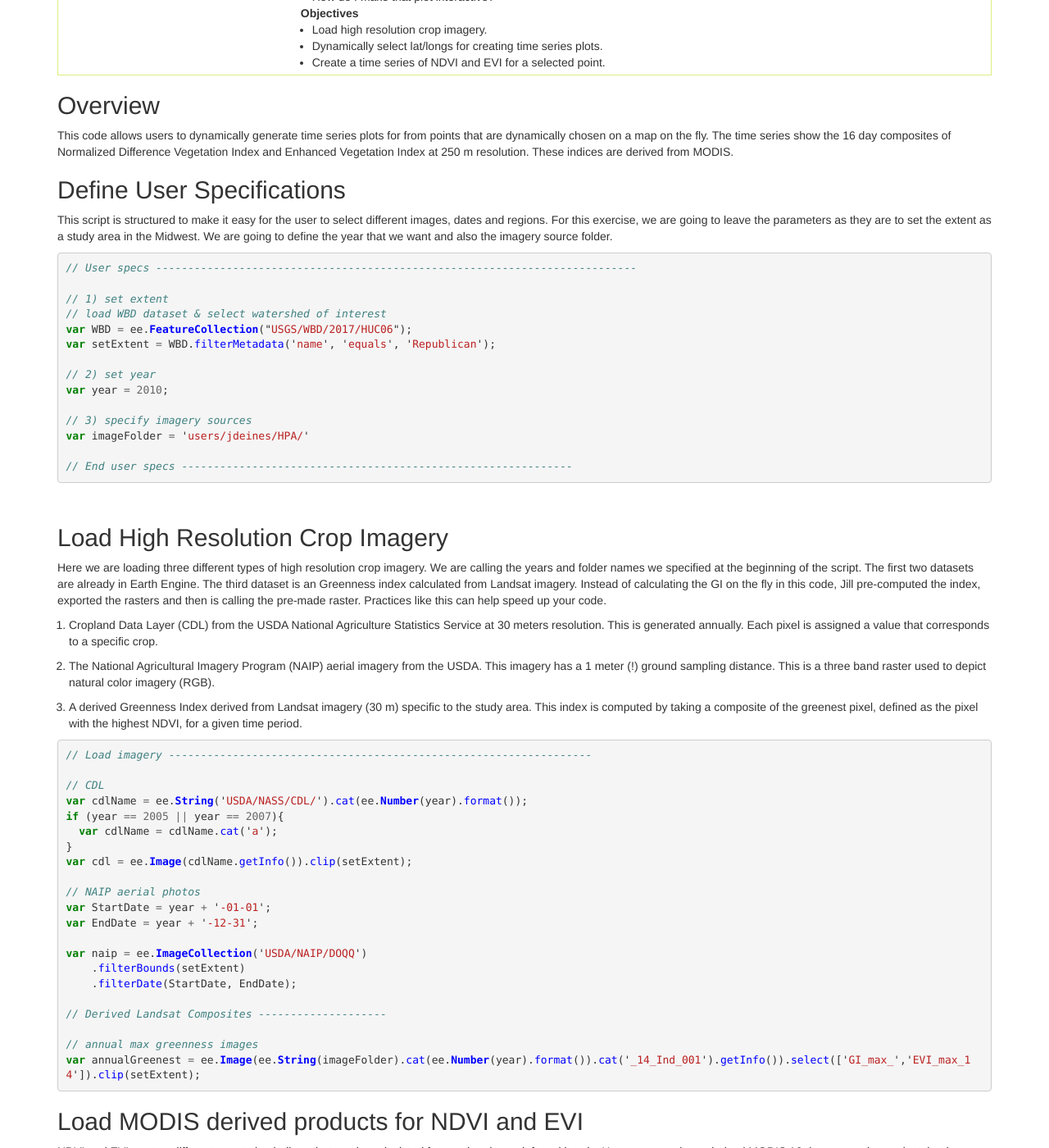
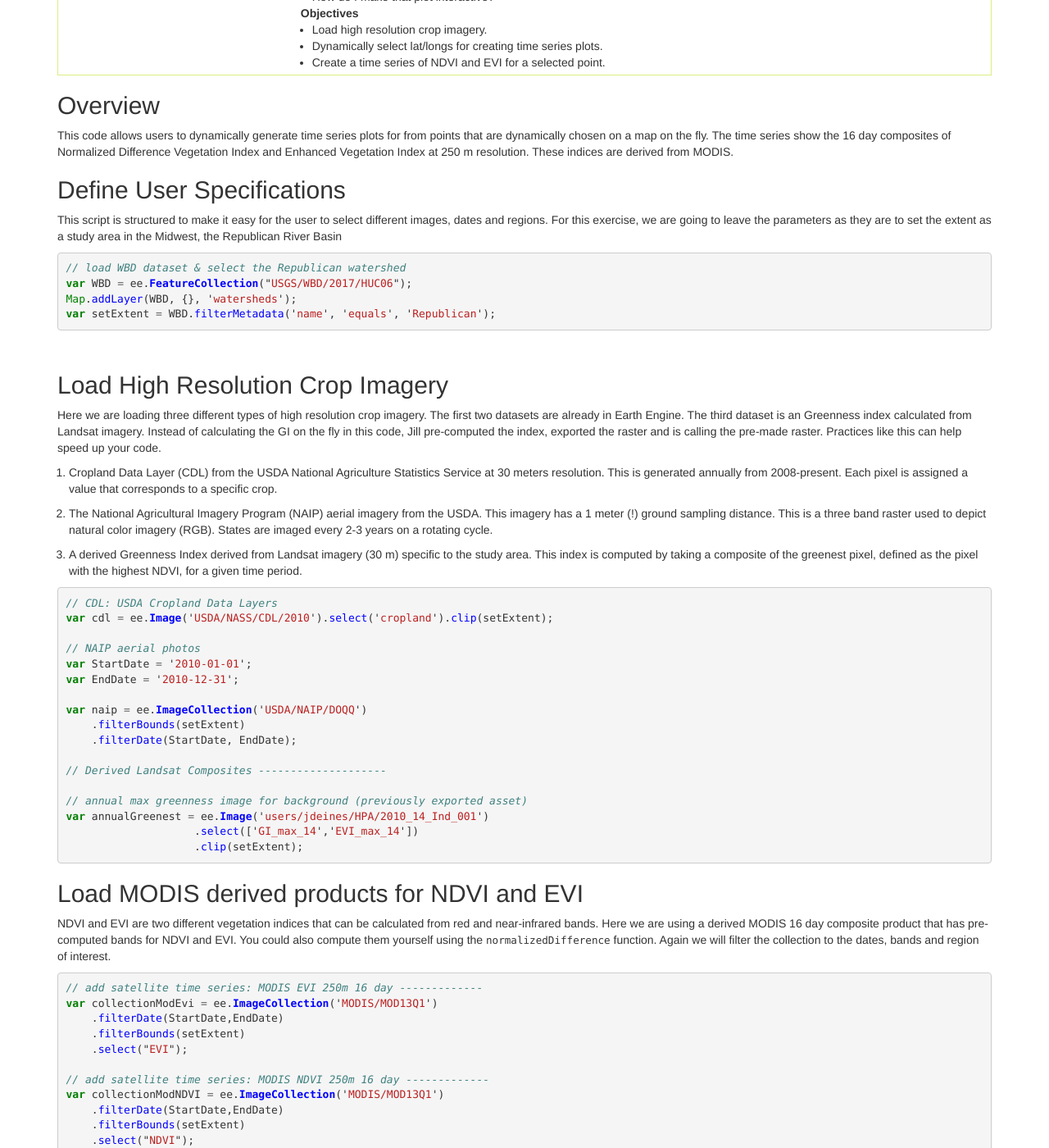
Before and after one commit to geohackweek/GoogleEarthEngine, a Jekyll site: the page built from _episodes/06-time-series.md, in a window 1280 px wide and 1400 px high, scrolled down 305 px. Shown: the whole window at 82% size. Built offline with Jekyll 4.4.1, drawn with Linux system fonts in a browser that asks for light colours; some of the changed text lies outside the part shown.

Commit message:
tweaks to bonus modules

```diff
--- a/_episodes/06-time-series.md
+++ b/_episodes/06-time-series.md
@@ -24,51 +24,34 @@ This code allows users to dynamically generate time series plots for from points
 
 ## Define User Specifications
 
-This script is structured to make it easy for the user to select different images, dates and regions. For this exercise, we are going to leave the parameters as they are to set the extent as a study area in the Midwest. We are going to define the year that we want and also the imagery source folder.
-
+This script is structured to make it easy for the user to select different images, dates and regions. For this exercise, we are going to leave the parameters as they are to set the extent as a study area in the Midwest, the Republican River Basin
 
 {% highlight javascript %}
-
-// User specs ---------------------------------------------------------------------------
-
-// 1) set extent
-// load WBD dataset & select watershed of interest
+// load WBD dataset & select the Republican watershed
 var WBD = ee.FeatureCollection("USGS/WBD/2017/HUC06");
+Map.addLayer(WBD, {}, 'watersheds');
 var setExtent = WBD.filterMetadata('name', 'equals', 'Republican');
 
-// 2) set year
-var year = 2010;
-
-// 3) specify imagery sources
-var imageFolder = 'users/jdeines/HPA/'
-
-// End user specs -------------------------------------------------------------
 {% endhighlight %}
 <br>
 
 ## Load High Resolution Crop Imagery
 
-Here we are loading three different types of high resolution crop imagery. We are calling the years and folder names we specified at the beginning of the script. The first two datasets are already in Earth Engine. The third dataset is an Greenness index calculated from Landsat imagery. Instead of calculating the GI on the fly in this code, Jill pre-computed the index, exported the rasters and then is calling the pre-made raster. Practices like this can help speed up your code.
+Here we are loading three different types of high resolution crop imagery. The first two datasets are already in Earth Engine. The third dataset is an Greenness index calculated from Landsat imagery. Instead of calculating the GI on the fly in this code, Jill pre-computed the index, exported the raster and is calling the pre-made raster. Practices like this can help speed up your code.
 
-1. Cropland Data Layer (CDL) from the USDA National Agriculture Statistics Service at 30 meters resolution. This is generated annually. Each pixel is assigned a value that corresponds to a specific crop.
+1. Cropland Data Layer (CDL) from the USDA National Agriculture Statistics Service at 30 meters resolution. This is generated annually from 2008-present. Each pixel is assigned a value that corresponds to a specific crop.
 
-2. The National Agricultural Imagery Program (NAIP) aerial imagery from the USDA. This imagery has a 1 meter (!) ground sampling distance. This is a three band raster used to depict natural color imagery (RGB).
+2. The National Agricultural Imagery Program (NAIP) aerial imagery from the USDA. This imagery has a 1 meter (!) ground sampling distance. This is a three band raster used to depict natural color imagery (RGB). States are imaged every 2-3 years on a rotating cycle.
 
 3.  A derived Greenness Index derived from Landsat imagery (30 m) specific to the study area. This index is computed by taking a composite of the greenest pixel, defined as the pixel with the highest NDVI, for a given time period.
 
 {% highlight javascript %}
-// Load imagery ------------------------------------------------------------------
-
-// CDL
-var cdlName = ee.String('USDA/NASS/CDL/').cat(ee.Number(year).format());
-if (year == 2005 || year == 2007){
-  var cdlName = cdlName.cat('a');
-}
-var cdl = ee.Image(cdlName.getInfo()).clip(setExtent);
+// CDL: USDA Cropland Data Layers
+var cdl = ee.Image('USDA/NASS/CDL/2010').select('cropland').clip(setExtent);
 
 // NAIP aerial photos
-var StartDate = year + '-01-01';
-var EndDate = year + '-12-31';
+var StartDate = '2010-01-01';
+var EndDate = '2010-12-31';
 
 var naip = ee.ImageCollection('USDA/NAIP/DOQQ')
     .filterBounds(setExtent)
@@ -76,9 +59,10 @@ var naip = ee.ImageCollection('USDA/NAIP/DOQQ')
 
 // Derived Landsat Composites --------------------
 
-// annual max greenness images
-var annualGreenest = ee.Image(ee.String(imageFolder).cat(ee.Number(year).format()).cat('_14_Ind_001').getInfo()).select(['GI_max_','EVI_max_14']).clip(setExtent);
-
+// annual max greenness image for background (previously exported asset)
+var annualGreenest = ee.Image('users/jdeines/HPA/2010_14_Ind_001')
+                    .select(['GI_max_14','EVI_max_14'])
+                    .clip(setExtent);
 {% endhighlight %}
 
 ## Load MODIS derived products for NDVI and EVI
@@ -103,8 +87,8 @@ var collectionModNDVI = ee.ImageCollection('MODIS/MOD13Q1')
 
 ## Visualize the High Resolution imagery
 
-Here we load the CDL, NAIP and Annual Greenest Pixel composites.
- - *Time Saving Tip:* If you are using a public dataset, often you can find nice palettes by sifting through forum posts.
+Here we map the CDL, NAIP and Annual Greenest Pixel composites.
+ - *Time Saving Tip:* If you are using a public dataset, often you can find nice palettes by sifting through forum posts. Some like the CDL come with a palette embedded.
  - *Tip:* Hexadecimal browser color picker plug-ins are helpful for figuring out which colors correspond to which codes.
  - *Tip:*: Use the `false` argument if you want to load a layer to the map but NOT have it turned on each time you run the code.
 
@@ -218,4 +202,4 @@ If you are computing the indices on the fly, or you have many points or areas of
 
 
 Link to a static version of the full script used in this module:
-[](https://code.earthengine.google.com/d9ff911b91438b2fac9187538ae89ba1)
+[https://code.earthengine.google.com/9454f7e376ea86fac80ba893fb0d622f](https://code.earthengine.google.com/9454f7e376ea86fac80ba893fb0d622f)
```
Also changed, not shown: _episodes/04-reducers.md (+1 -6 lines).
